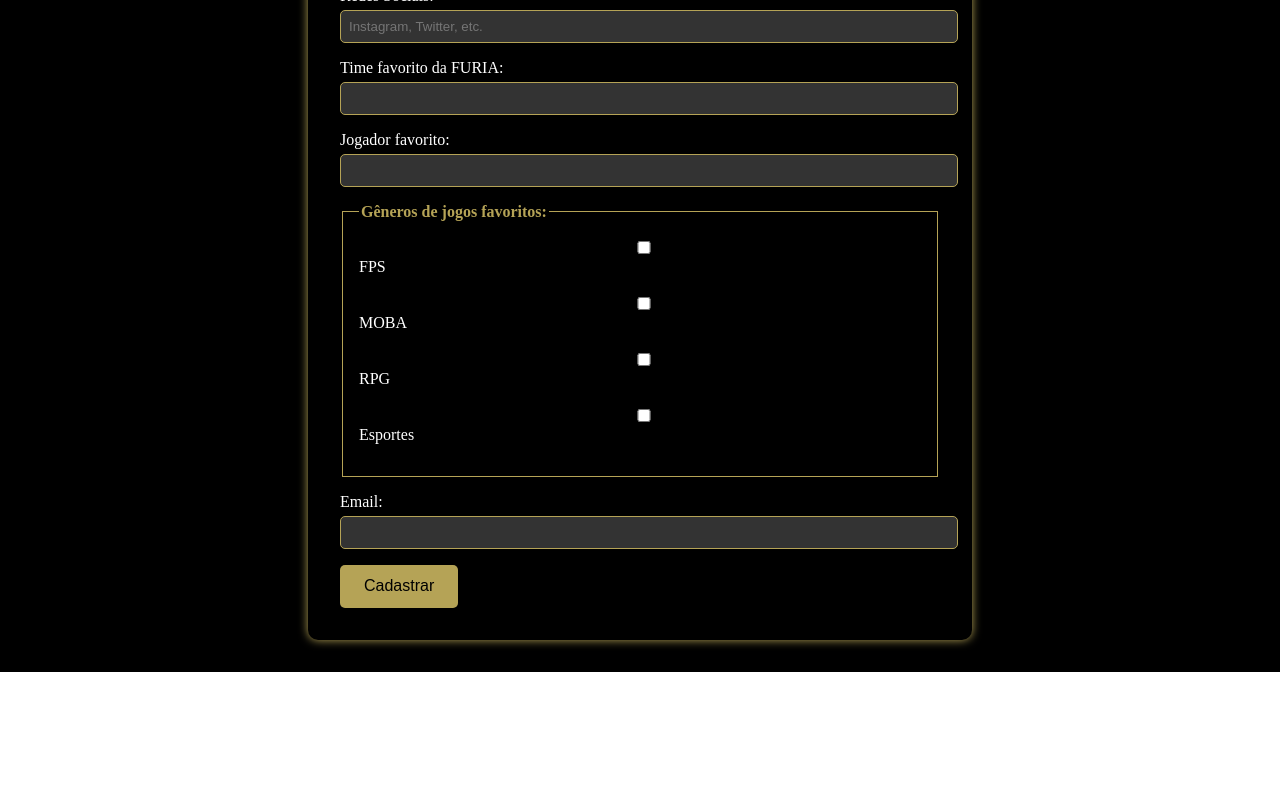
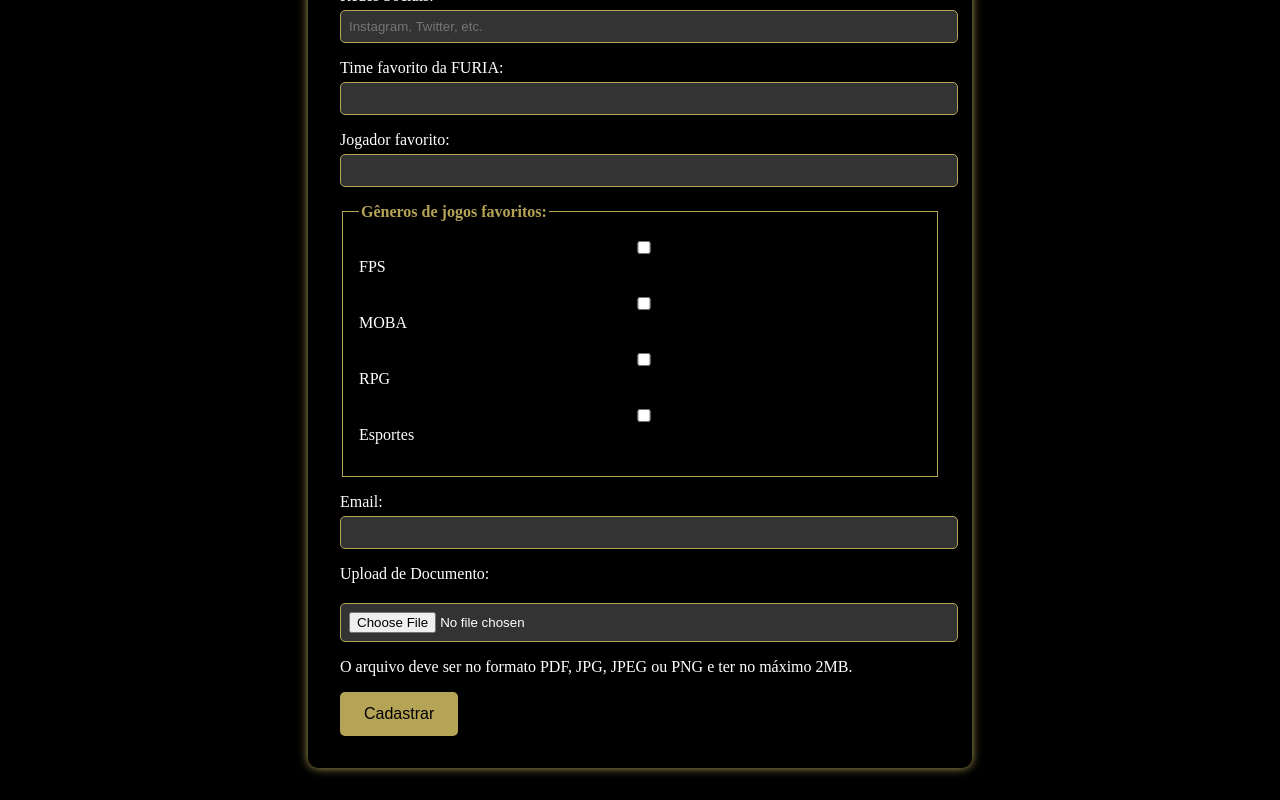
Before and after one commit to RobertoSantos98/know-your-fan, a React (Vite) app: page /cadastro in a window 1280 px wide. Shown: the part 361-1161 px from the top of the page. Before the commit the page ends 1033 px from the top, so only its background shows below. Built offline with nearby package versions, Linux system fonts and the light colour scheme.

Commit message:
4º commit - adicionado telas complementos de perfil.

```diff
--- a/src/pages/Cadastro.jsx
+++ b/src/pages/Cadastro.jsx
@@ -3,6 +3,9 @@ import { useNavigate } from 'react-router-dom'; // Importando o hook para navega
 import './estilos/cadastro.css';
 
 function Cadastro() {
+  const [documento, setDocumento] = useState(null);
+  const [mensagemValidacao, setMensagemValidacao] = useState('');
+
   const [formData, setFormData] = useState({
     nome: '',
     idade: '',
@@ -31,12 +34,41 @@ function Cadastro() {
   const handleSubmit = (e) => {
     e.preventDefault();
 
-    // Salvar os dados no localStorage
-    localStorage.setItem('perfil', JSON.stringify(formData));
+    if (!formData.redes.includes('@')) {
+      alert('Por favor, inclua ao menos um @ nas redes sociais (simulação de verificação)');
+      return;
+    }
 
-    // Redirecionar para a página de perfil
+    const dadosComDocumento = { ...formData, documento: documento ? documento.name : null };
+    localStorage.setItem('perfil', JSON.stringify(dadosComDocumento));
+
     navigate('/perfil');
   };
+
+  const handleDocumentoUpload = (e) => {
+    const file = e.target.files[0];
+
+    if (file) {
+      setDocumento(file);
+
+      setMensagemValidacao("⏳ Validando documento...");
+      setTimeout(() => {
+        if (tipoAceito.includes(file.type) && file.size < 2 * 1024 * 1024) {
+          setMensagemValidacao("✅ Documento válido! (Simulado)");
+        } else {
+          setMensagemValidacao("❌ Documento inválido! Envie um PDF ou imagem de até 2MB.");
+        }
+      }, 1500); // 1.5 segundos
+
+      const tipoAceito = ['application/pdf', 'image/jpeg', 'image/png'];
+      if (tipoAceito.includes(file.type) && file.size < 2 * 1024 * 1024) {
+        setMensagemValidacao("✅ Documento válido! (Simulado)");
+      } else {
+        setMensagemValidacao("❌ Documento inválido! Envie um PDF ou imagem de até 2MB.");
+      }
+    }
+  };
+
 
   return (
     <div className='cadastro-background'>
@@ -162,6 +194,16 @@ function Cadastro() {
             />
           </label>
 
+          <label htmlFor="documento">Upload de Documento:</label>
+          <input
+            type="file"
+            id="documento"
+            accept=".pdf,.jpg,.jpeg,.png"
+            onChange={(e) => handleDocumentoUpload(e)}
+          />
+          <p>{mensagemValidacao}</p>
+          <p>O arquivo deve ser no formato PDF, JPG, JPEG ou PNG e ter no máximo 2MB.</p>
+
           <button type="submit">Cadastrar</button>
         </form>
       </div>
```
